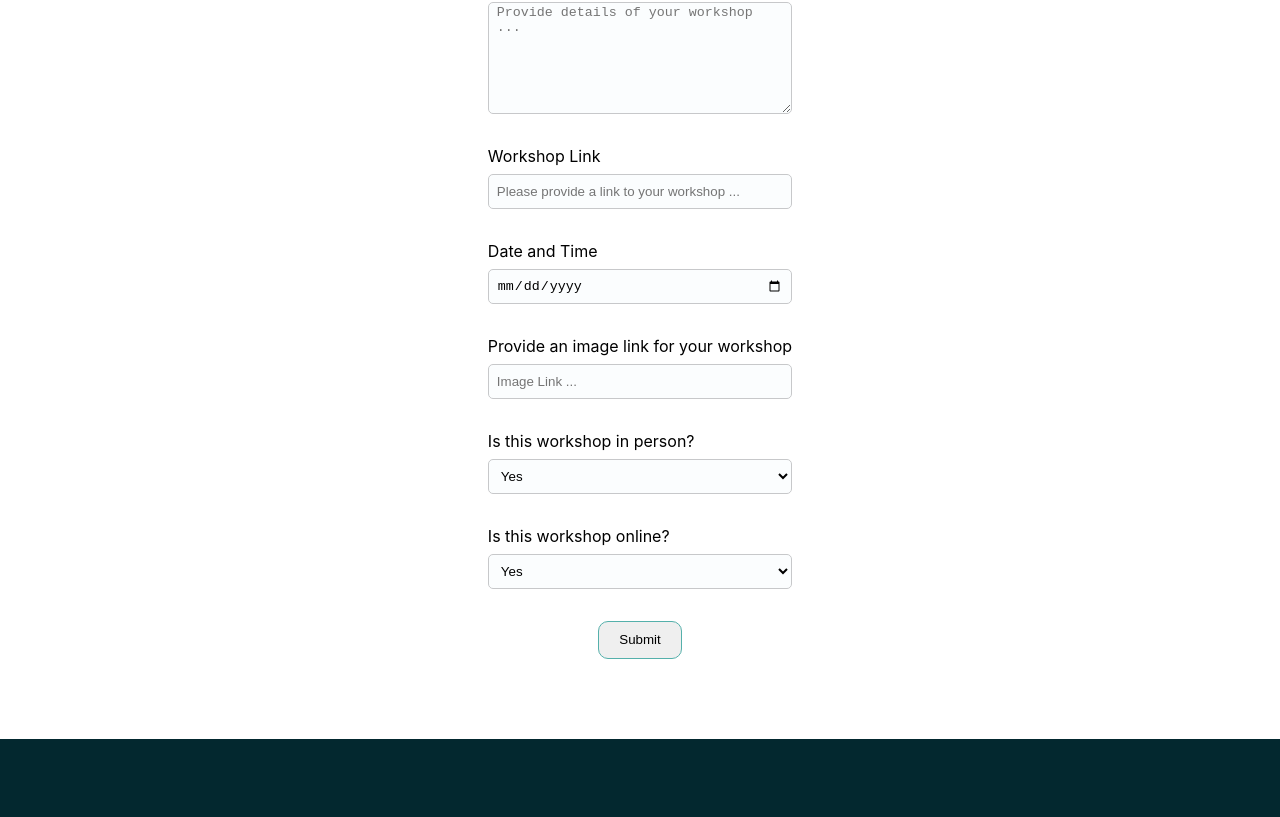
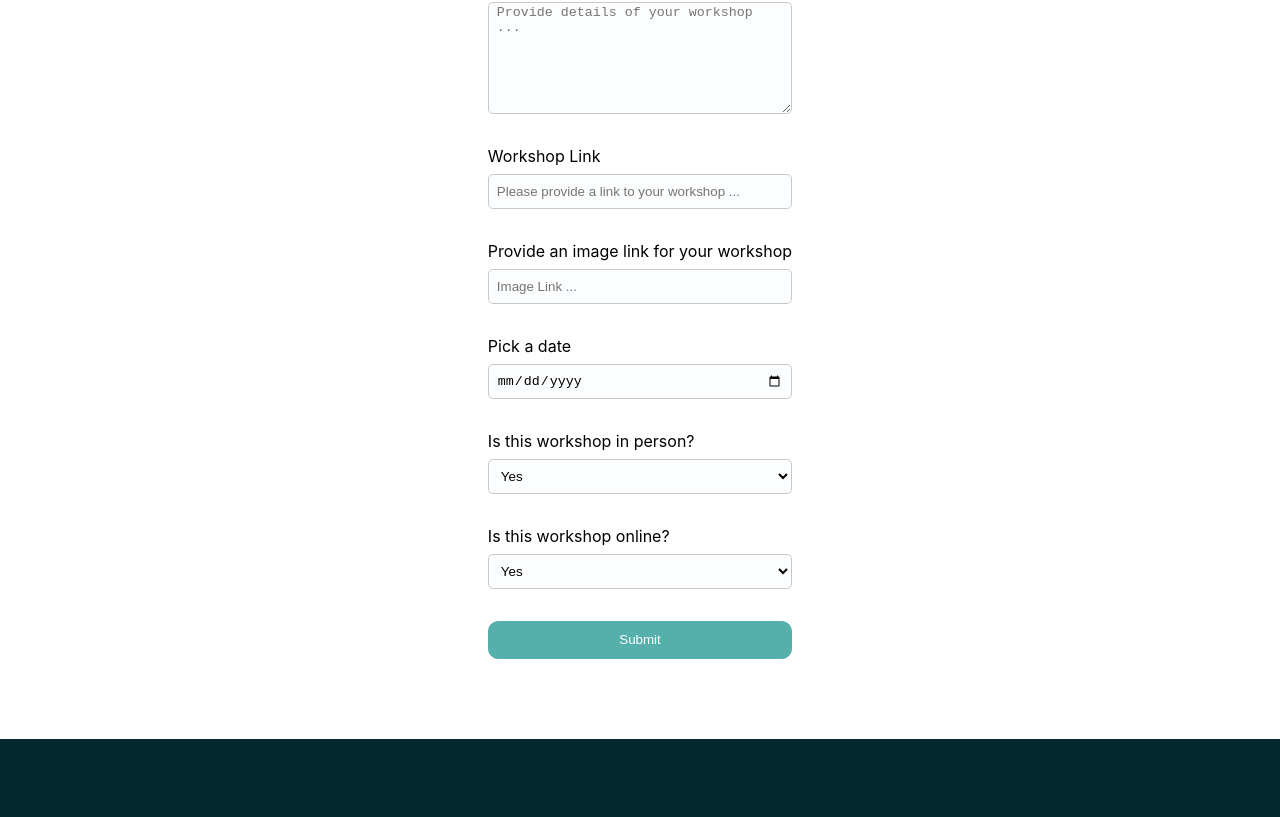
Before and after one commit to SheCodesAus/she-codes-group-project-frontend-fullstack-pancake, a React (Create React App) app: page /create-workshop in a window 1280 px wide. Shown: the part 321-1138 px from the top of the page. Built offline with nearby package versions, Linux system fonts and the light colour scheme.

Commit message:
Remove some unused logs and comments

```diff
--- a/src/components/createWorkshopForm/index.jsx
+++ b/src/components/createWorkshopForm/index.jsx
@@ -2,14 +2,14 @@ import React, { useState } from "react";
 import Input from "../common/Input";
 
 export default function CreateWorkshopForm() {
-  const [input, setInput] = useState({
+  const [workshopInputDetails, setWorkshopInputDetails] = useState({
     title: "",
     description: "",
     workshop_link: "",
+    image: "",
+    date_and_time: "",
     is_online: "",
     is_in_person: "",
-    date_and_time: "",
-    image: "",
   });
 
   const createWorkshopFormInputFields = [
@@ -31,75 +31,53 @@ export default function CreateWorkshopForm() {
       label: "Workshop Link",
       placeholder: "Please provide a link to your workshop ...",
     },
-
-    // {
-    //   type: "select",
-
-    //   id: "is_online",
-    //   label: "Is this workshop online?",
-    // },
-
-    // {
-    //   type: "select",
-    //   id: "is_in_person",
-    //   label: "Is this workshop in person?",
-    // },
-
-    {
-      type: "date",
-      id: "date_and_time",
-      label: "Date and Time",
-    },
-
     {
       type: "text",
       id: "image",
       label: "Provide an image link for your workshop",
       placeholder: "Image Link ...",
     },
+    {
+      type: "date",
+      id: "date_and_time",
+      label: "Pick a date",
+    },
   ];
 
   const token = window.localStorage.getItem("token");
-  console.log("token: ", token);
-  const handleChange = (e) => {
-    const { id, value } = e.target;
-    setInput((prevInput) => ({
-      ...prevInput,
-      [id]: value,
-    }));
+  const handleChange = event => {
+    setWorkshopInputDetails({
+      ...workshopInputDetails,
+      [event.target.id]: event.target.value,
+    });
   };
 
-  const handleSubmit = async (e) => {
-    console.log("Input", input);
+  const handleSubmit = async e => {
     e.preventDefault();
-    // if (
-    //   input.title &&
-    //   input.date &&
-    //   input.delivery &&
-    //   input.description &&
-    //   input.difficulty &&
-    //   input.email &&
-    //   input.image &&
-    //   input.languages &&
-    //   input.link &&
-    //   input.location
-    // ) {
+    if (
+      workshopInputDetails.title &&
+      workshopInputDetails.description &&
+      workshopInputDetails.workshop_link &&
+      workshopInputDetails.image &&
+      workshopInputDetails.date_and_time &&
+      workshopInputDetails.is_online &&
+      workshopInputDetails.is_in_person
+    ) {
       await fetch(`${process.env.REACT_APP_API_URL}/workshops/`, {
         method: "POST",
         headers: {
           Authorization: `Token ${token}`,
-
           "Content-Type": "application/json",
         },
-      body: JSON.stringify(input),
+        body: JSON.stringify(workshopInputDetails),
       })
-      .then((response) => {
-        console.log("res: ", response);
+        .then(response => {
+          console.log("create workshop res: ", response);
           return response.json();
         })
-      .then((data) => console.log("data: ", data))
-      .catch((err) => console.log("err: ", err));
-    // }
+        .then(data => console.log("create workshop res data: ", data))
+        .catch(err => console.log("create workshop err: ", err));
+    }
   };
 
   return (
@@ -117,7 +95,6 @@ export default function CreateWorkshopForm() {
           />
         );
       })}
-
       <Input
         id="is_in_person"
         type="select"
@@ -127,7 +104,6 @@ export default function CreateWorkshopForm() {
         <option>Yes</option>
         <option>No</option>
       </Input>
-
       <Input
         id="is_online"
         type="select"
@@ -137,8 +113,7 @@ export default function CreateWorkshopForm() {
         <option>Yes</option>
         <option>No</option>
       </Input>
-
-      <button variant="primary" onClick={handleSubmit}>
+      <button variant="primary" type="submit" className="button-primary full">
         Submit
       </button>
     </form>
```
Lines whose indentation alone changed are shown as unchanged.
